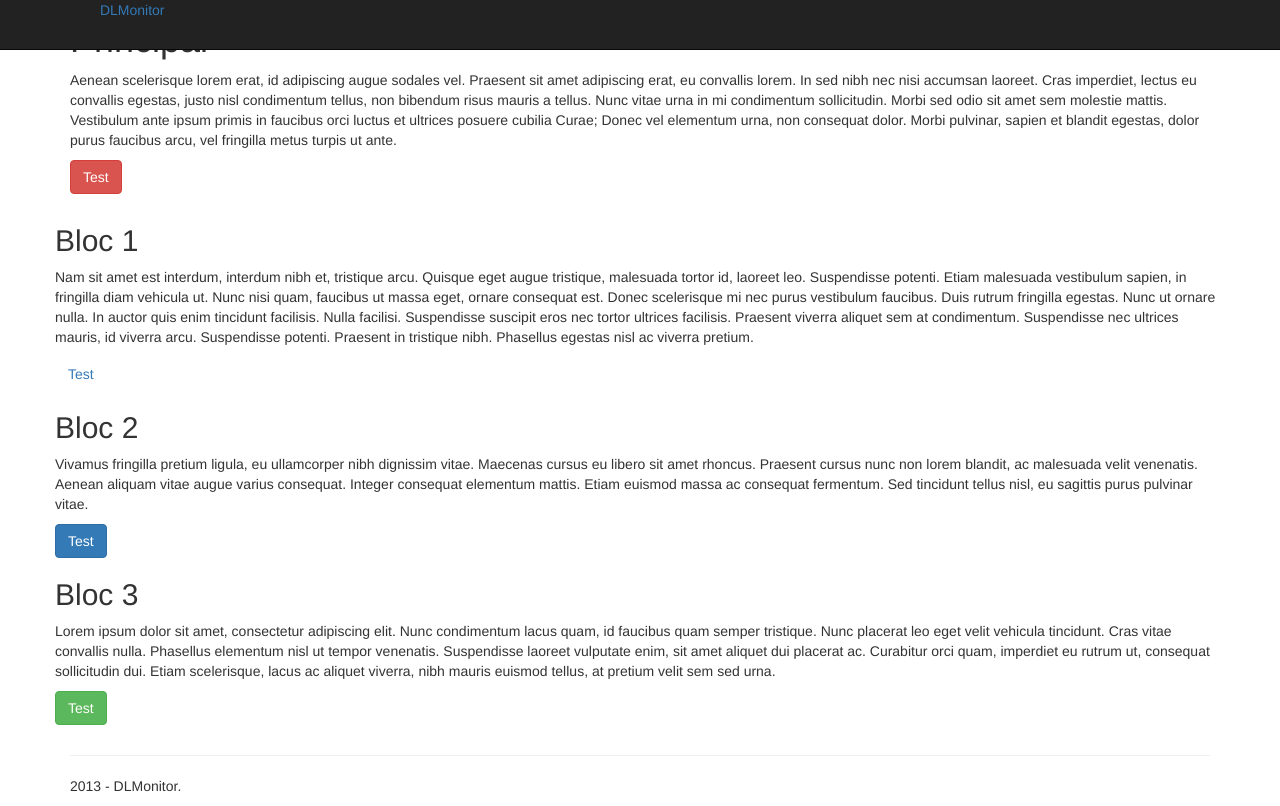
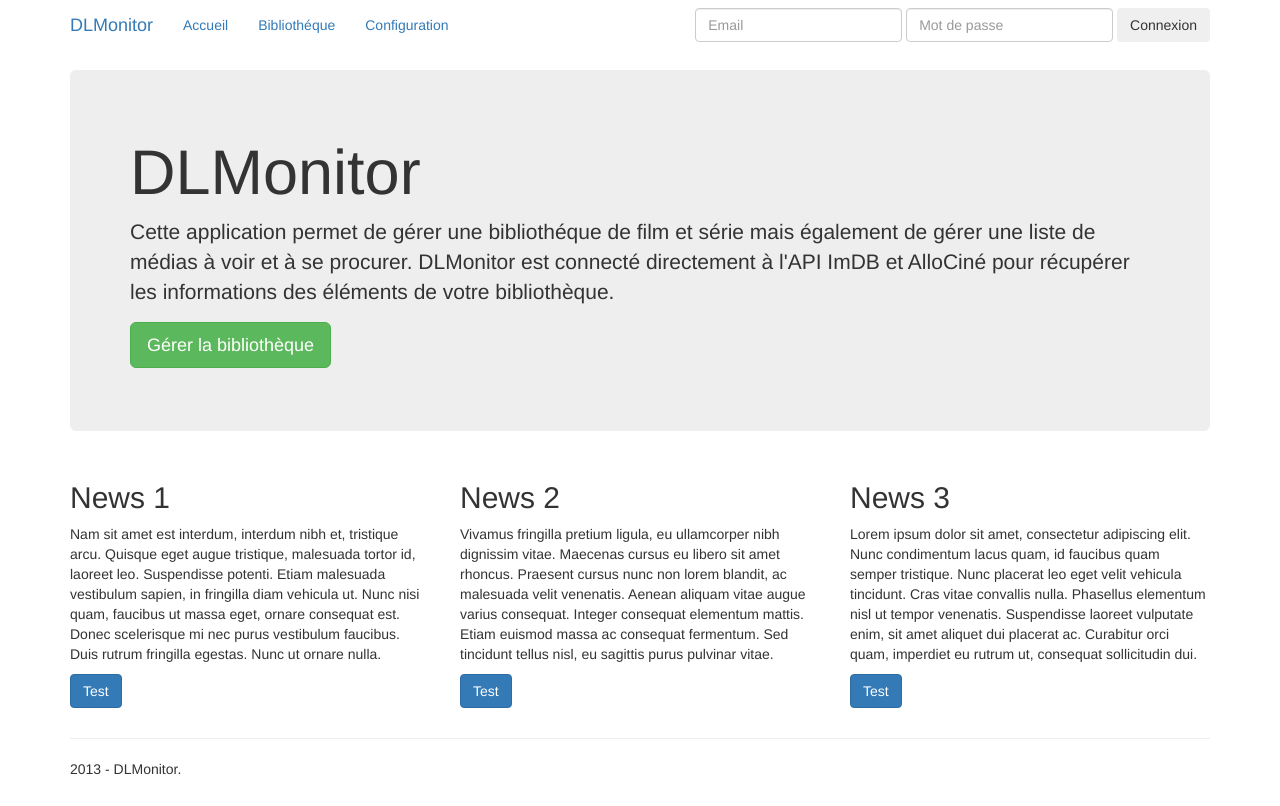
Before and after one commit to Ballrock/DLMonitoring, a CodeIgniter app: page / in a window 1280 px wide. After the commit the page ends 775 px from the top, so only its background shows below. Run offline with CodeIgniter, Linux system fonts and the light colour scheme; some libraries are stand-ins or nearby versions.

Commit message:
Migration en Bootstrap 3.0.0 RC2

```diff
--- a/application/views/accueil_view.php
+++ b/application/views/accueil_view.php
@@ -5,34 +5,28 @@
  * @author Antoine 'Ballrock' Précigout
  */
 ?>
-<div class="container">
-    <div class="hero-unit">
-        <h1>Principal</h1>
-        <p>Aenean scelerisque lorem erat, id adipiscing augue sodales vel. Praesent sit amet adipiscing erat, eu convallis lorem. In sed nibh nec nisi accumsan laoreet. Cras imperdiet, lectus eu convallis egestas, justo nisl condimentum tellus, non bibendum risus mauris a tellus. Nunc vitae urna in mi condimentum sollicitudin. Morbi sed odio sit amet sem molestie mattis. Vestibulum ante ipsum primis in faucibus orci luctus et ultrices posuere cubilia Curae; Donec vel elementum urna, non consequat dolor. Morbi pulvinar, sapien et blandit egestas, dolor purus faucibus arcu, vel fringilla metus turpis ut ante.</p>
-        <p><a class="btn btn-danger btn-large" href="#" target="_blank">Test</a></p>
+<div class="jumbotron">
+    <h1>DLMonitor</h1>
+    <p>Cette application permet de gérer une bibliothéque de film et série mais également de gérer une liste de médias à voir et à se procurer. DLMonitor est connecté directement à l'API ImDB et AlloCiné pour récupérer les informations des éléments de votre bibliothèque.</p>
+    <p><a class="btn btn-success btn-lg" href="#" target="_blank">Gérer la bibliothèque</a></p>
 </div>
 
 <div class="row">
-        <div class="span4">
-            <h2>Bloc 1</h2>
-            <p>Nam sit amet est interdum, interdum nibh et, tristique arcu. Quisque eget augue tristique, malesuada tortor id, laoreet leo. Suspendisse potenti. Etiam malesuada vestibulum sapien, in fringilla diam vehicula ut. Nunc nisi quam, faucibus ut massa eget, ornare consequat est. Donec scelerisque mi nec purus vestibulum faucibus. Duis rutrum fringilla egestas. Nunc ut ornare nulla. In auctor quis enim tincidunt facilisis. Nulla facilisi. Suspendisse suscipit eros nec tortor ultrices facilisis. Praesent viverra aliquet sem at condimentum. Suspendisse nec ultrices mauris, id viverra arcu. Suspendisse potenti. Praesent in tristique nibh. Phasellus egestas nisl ac viverra pretium.</p>
-            <p><a class="btn btn-inverse" href="#" target="_blank">Test</a></p>
+    <div class="col-lg-4">
+        <h2>News 1</h2>
+        <p>Nam sit amet est interdum, interdum nibh et, tristique arcu. Quisque eget augue tristique, malesuada tortor id, laoreet leo. Suspendisse potenti. Etiam malesuada vestibulum sapien, in fringilla diam vehicula ut. Nunc nisi quam, faucibus ut massa eget, ornare consequat est. Donec scelerisque mi nec purus vestibulum faucibus. Duis rutrum fringilla egestas. Nunc ut ornare nulla.</p>
+        <p><a class="btn btn-primary" href="#" target="_blank">Test</a></p>
     </div>
 
-        <div class="span4">
-            <h2>Bloc 2</h2>
+    <div class="col-lg-4">
+        <h2>News 2</h2>
         <p>Vivamus fringilla pretium ligula, eu ullamcorper nibh dignissim vitae. Maecenas cursus eu libero sit amet rhoncus. Praesent cursus nunc non lorem blandit, ac malesuada velit venenatis. Aenean aliquam vitae augue varius consequat. Integer consequat elementum mattis. Etiam euismod massa ac consequat fermentum. Sed tincidunt tellus nisl, eu sagittis purus pulvinar vitae.</p>
         <p><a class="btn btn-primary" href="#" target="_blank">Test</a></p>
    </div>
 
-       <div class="span4">
-           <h2>Bloc 3</h2>
-           <p>Lorem ipsum dolor sit amet, consectetur adipiscing elit. Nunc condimentum lacus quam, id faucibus quam semper tristique. Nunc placerat leo eget velit vehicula tincidunt. Cras vitae convallis nulla. Phasellus elementum nisl ut tempor venenatis. Suspendisse laoreet vulputate enim, sit amet aliquet dui placerat ac. Curabitur orci quam, imperdiet eu rutrum ut, consequat sollicitudin dui. Etiam scelerisque, lacus ac aliquet viverra, nibh mauris euismod tellus, at pretium velit sem sed urna.</p>
-           <p><a class="btn btn-success" href="#" target="_blank">Test</a></p>
+   <div class="col-lg-4">
+       <h2>News 3</h2>
+       <p>Lorem ipsum dolor sit amet, consectetur adipiscing elit. Nunc condimentum lacus quam, id faucibus quam semper tristique. Nunc placerat leo eget velit vehicula tincidunt. Cras vitae convallis nulla. Phasellus elementum nisl ut tempor venenatis. Suspendisse laoreet vulputate enim, sit amet aliquet dui placerat ac. Curabitur orci quam, imperdiet eu rutrum ut, consequat sollicitudin dui.</p>
+       <p><a class="btn btn-primary" href="#" target="_blank">Test</a></p>
    </div>
 </div>
-    <hr>
-    <footer>
-        <p>2013 - DLMonitor.</p>
-    </footer>
-</div> <!-- /container -->
--- a/application/views/layout/base_layout.php
+++ b/application/views/layout/base_layout.php
@@ -17,31 +17,54 @@
         <script src="/views/js/bootstrap.min.js"></script>
         <link href="/views/css/bootstrap-combined.min.css" rel="stylesheet">
         -->
-        <script src="//ajax.googleapis.com/ajax/libs/angularjs/1.0.6/angular.min.js"></script>
-        <script src="//netdna.bootstrapcdn.com/twitter-bootstrap/2.3.2/js/bootstrap.min.js"></script>
-        <link href="//netdna.bootstrapcdn.com/twitter-bootstrap/2.3.2/css/bootstrap-combined.min.css" rel="stylesheet">
+        <!-- Latest compiled and minified CSS -->
+        <link href="//netdna.bootstrapcdn.com/bootstrap/3.0.0-rc2/css/bootstrap.min.css" rel="stylesheet">
 
+        <!-- Latest compiled and minified JavaScript -->
+        <script src="//netdna.bootstrapcdn.com/bootstrap/3.0.0-rc2/js/bootstrap.min.js"></script>
+
+        <!-- Latest Glyphicons minified CSS -->
+        <link href="//netdna.bootstrapcdn.com/bootstrap/3.0.0-rc2/css/bootstrap-glyphicons.css" rel="stylesheet">
         <style type="text/css"></style>
 </head>
 <body>
     <!-- Barre de navigation -->
-    <div class="navbar navbar-inverse navbar-fixed-top">
-        <div class="navbar-inner">
+    <div class="navbar navbar navbar-fixed-top">
       <div class="container">
-                <a class="btn btn-navbar" data-toggle="collapse" data-target=".nav-collapse">
+        <div class="navbar-header">
+          <button type="button" class="navbar-toggle" data-toggle="collapse" data-target=".navbar-collapse">
             <span class="icon-bar"></span>
             <span class="icon-bar"></span>
             <span class="icon-bar"></span>
-                </a>
-                <a class="brand" href="#">DLMonitor</a>
-                <div class="nav-collapse collapse">
-                    <ul class="nav">
-                        <li class="active"><a href="#">Home</a></li>
+          </button>
+          <a class="navbar-brand" href="#">DLMonitor</a>
+        </div>
+        <div class="navbar-collapse collapse">
+          <ul class="nav navbar-nav">
+            <li class="active"><a href="#">Accueil</a></li>
+            <li><a href="#biblio">Bibliothéque</a></li>
+            <li><a href="#config">Configuration</a></li>
           </ul>
-                </div><!--/.nav-collapse -->
+          <form class="navbar-form navbar-right">
+            <div class="form-group">
+              <input type="text" placeholder="Email" class="form-control">
+            </div>
+            <div class="form-group">
+              <input type="password" placeholder="Mot de passe" class="form-control">
+            </div>
+            <button type="submit" class="btn">Connexion</button>
+          </form>
+        </div><!--/.navbar-collapse -->
       </div>
     </div>
-    </div>
+    <div class="container" style="margin-top: 70px;">
         <?php echo $body ?>
+    </div> <!-- /container -->
+    <div class="container">
+        <hr>
+        <footer>
+            <p>2013 - DLMonitor.</p>
+        </footer>
+    </div> <!-- /container -->
 </body>
 </html>
```
Also changed, not shown: application/language/french/index.html (added, +10 -0 lines). Lines whose indentation alone changed are shown as unchanged.
